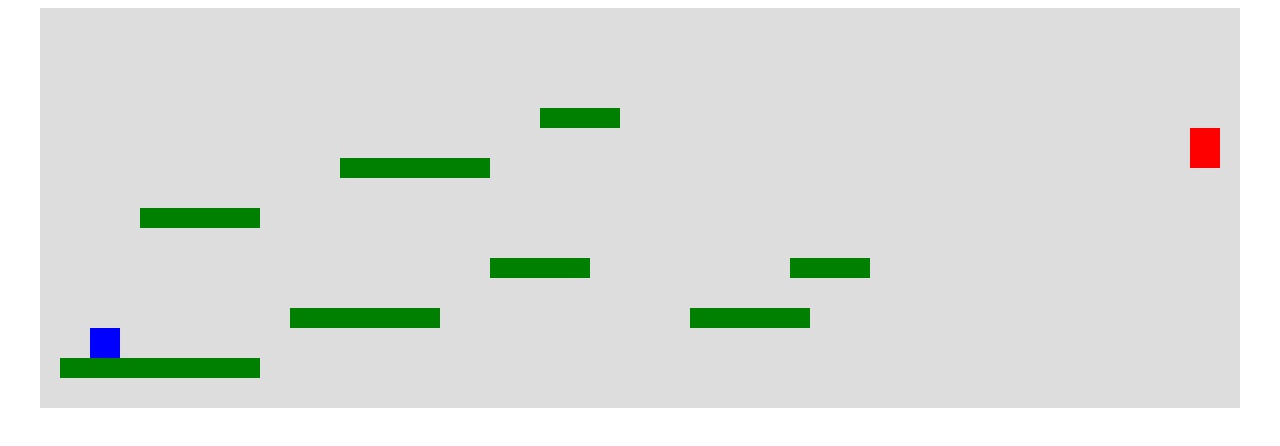
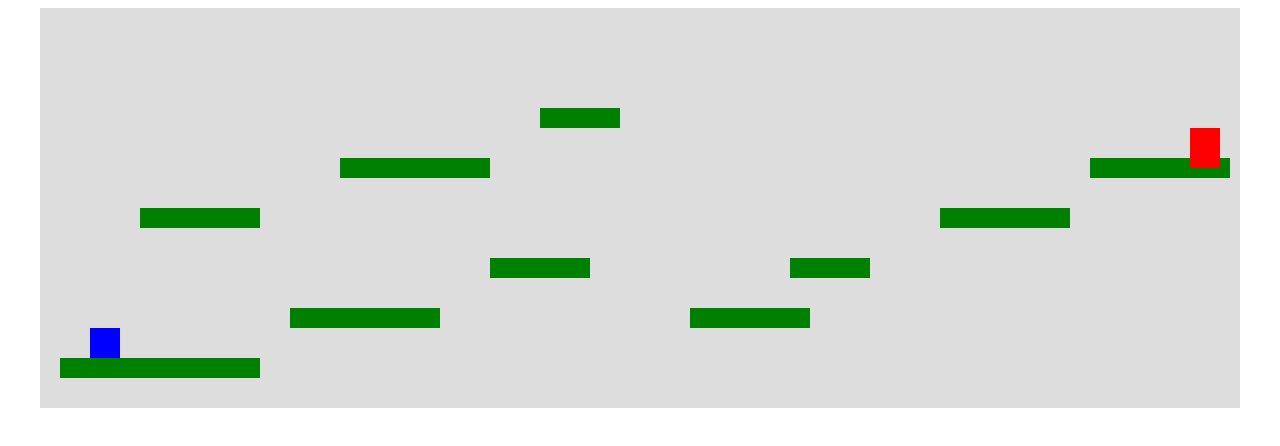
Before and after one commit to Nathantendo/nathantendo.github.io, a plain HTML site: page games/cube-dash.html in a window 1280 px wide. Drawn offline with Linux system fonts and the light colour scheme.

Commit message:
Update cube-dash.html

```diff
--- a/games/cube-dash.html
+++ b/games/cube-dash.html
@@ -3,7 +3,7 @@
 <head>
     <meta charset="UTF-8">
     <meta name="viewport" content="width=device-width, initial-scale=1.0">
-    <title>Cube Dash</title>
+    <title>Extended 2D Platformer</title>
     <style>
         canvas { background: #ddd; display: block; margin: auto; }
     </style>
@@ -21,11 +21,7 @@
             onGround: false
         };
 
-        let level = 1;
-
-        const levelData = {
-            1: {
-                platforms: [
+        let platforms = [
             { x: 20, y: 350, width: 200, height: 20 },
             { x: 250, y: 300, width: 150, height: 20 },
             { x: 450, y: 250, width: 100, height: 20 },
@@ -33,22 +29,12 @@
             { x: 300, y: 150, width: 150, height: 20 },
             { x: 500, y: 100, width: 80, height: 20 },
             { x: 650, y: 300, width: 120, height: 20 },
-                    { x: 750, y: 250, width: 80, height: 20 }
-                ],
-                goal: { x: 1150, y: 120, width: 30, height: 40 }
-            },
-            2: {
-                platforms: [
-                    { x: 50, y: 350, width: 200, height: 20 },
-                    { x: 300, y: 320, width: 150, height: 20 },
-                    { x: 550, y: 280, width: 120, height: 20 },
-                    { x: 800, y: 250, width: 100, height: 20 },
-                    { x: 1000, y: 220, width: 150, height: 20 },
-                    { x: 1100, y: 180, width: 80, height: 20 }
-                ],
-                goal: { x: 1150, y: 150, width: 30, height: 40 }
-            }
-        };
+            { x: 750, y: 250, width: 80, height: 20 },
+            { x: 900, y: 200, width: 130, height: 20 },
+            { x: 1050, y: 150, width: 140, height: 20 }
+        ];
+
+        let goal = { x: 1150, y: 120, width: 30, height: 40 };
 
         function drawPlayer() {
             ctx.fillStyle = "blue";
@@ -57,13 +43,11 @@
 
         function drawPlatforms() {
             ctx.fillStyle = "green";
-            levelData[level].platforms.forEach(platform =>
-                ctx.fillRect(platform.x, platform.y, platform.width, platform.height));
+            platforms.forEach(platform => ctx.fillRect(platform.x, platform.y, platform.width, platform.height));
         }
 
         function drawGoal() {
             ctx.fillStyle = "red";
-            let goal = levelData[level].goal;
             ctx.fillRect(goal.x, goal.y, goal.width, goal.height);
         }
 
@@ -73,7 +57,7 @@
             player.y += player.velocityY;
 
             player.onGround = false;
-            levelData[level].platforms.forEach(platform => {
+            platforms.forEach(platform => {
                 if (player.y + player.height > platform.y &&
                     player.y + player.height - player.velocityY <= platform.y &&
                     player.x + player.width > platform.x &&
@@ -90,19 +74,12 @@
                 player.onGround = true;
             }
 
-            let goal = levelData[level].goal;
             if (player.x + player.width > goal.x &&
                 player.x < goal.x + goal.width &&
                 player.y + player.height > goal.y &&
                 player.y < goal.y + goal.height) {
-                if (level === 1) {
-                    alert("Level 1 Complete! Moving to Level 2!");
-                    level = 2;
+                alert("You win!");
                 resetGame();
-                } else {
-                    alert("You win the game!");
-                    resetGame();
-                }
             }
         }
 
```
Lines whose indentation alone changed are shown as unchanged.
